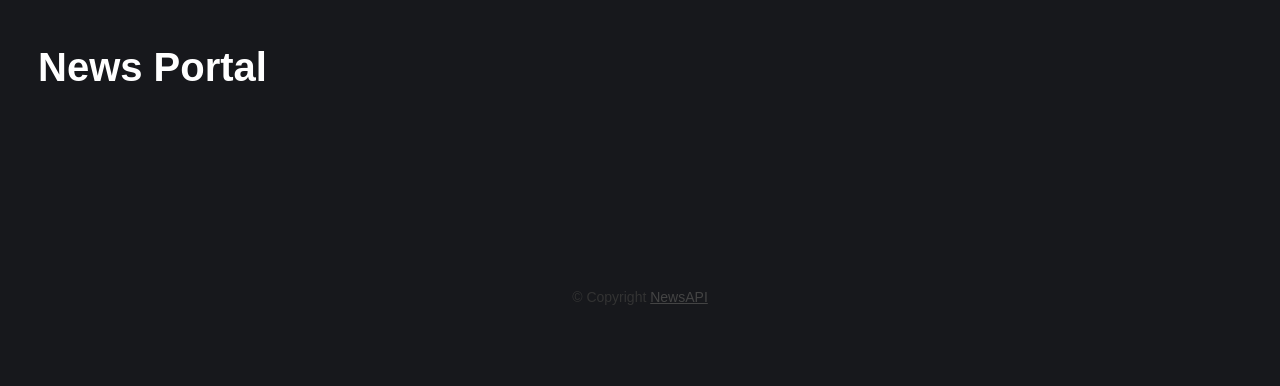
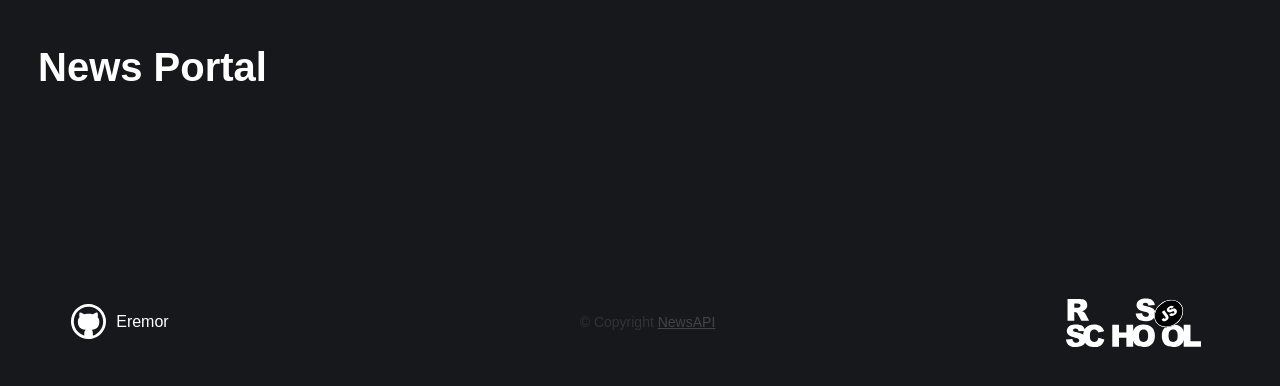
Before and after one commit to Eremor/RSS-JSFE2022, a website built with webpack: page migration-newip-to-ts/src/index.html in a window 1280 px wide. Built offline with nearby package versions, Linux system fonts and the light colour scheme; no server answers.

Commit message:
feat: add rss logo and link on my github page

```diff
--- a/migration-newip-to-ts/src/components/app/app.ts
+++ b/migration-newip-to-ts/src/components/app/app.ts
@@ -8,7 +8,9 @@ class App {
 
   public start(): void {
     const sources = <HTMLLIElement>document.querySelector('.sources');
-    sources.addEventListener('click', (e) => this.controller.getNews(e, (data) => this.view.drawNews(data as IView)));
+    sources.addEventListener('click', (e: MouseEvent) =>
+      this.controller.getNews(e, (data) => this.view.drawNews(data as IView))
+    );
     this.controller.getSources((data) => this.view.drawSources(data as IView));
   }
 }
--- a/migration-newip-to-ts/src/components/controller/loader.ts
+++ b/migration-newip-to-ts/src/components/controller/loader.ts
@@ -29,10 +29,10 @@ class Loader {
   }
 
   private makeUrl(options: LoaderSource | object, endpoint: string): string {
-    const urlOptions = { ...this.options, ...options };
+    const urlOptions: UrlLoadOptions = { ...this.options, ...options };
     let url = `${this.baseLink}${endpoint}?`;
 
-    Object.keys(urlOptions).forEach((key) => {
+    Object.keys(urlOptions).forEach((key: string) => {
       url += `${key}=${urlOptions[key as keyof typeof urlOptions]}&`;
     });
 
--- a/migration-newip-to-ts/src/components/view/news/news.ts
+++ b/migration-newip-to-ts/src/components/view/news/news.ts
@@ -5,7 +5,7 @@ class News {
   public draw(data: INews[]): void {
     const news: INews[] = data.length >= 10 ? data.filter((_item: INews, idx: number) => idx < 10) : data;
 
-    const fragment = document.createDocumentFragment();
+    const fragment: DocumentFragment = document.createDocumentFragment();
     const newsItemTemp = <HTMLTemplateElement>document.querySelector('#newsItemTemp');
 
     news.forEach((item: INews, idx: number): void => {
--- a/migration-newip-to-ts/src/components/view/sources/sources.ts
+++ b/migration-newip-to-ts/src/components/view/sources/sources.ts
@@ -3,7 +3,7 @@ import './sources.css';
 
 class Sources {
   public draw(data: ISource[]): void {
-    const fragment = document.createDocumentFragment();
+    const fragment: DocumentFragment = document.createDocumentFragment();
     const sourceItemTemp = <HTMLTemplateElement>document.querySelector('#sourceItemTemp');
 
     data.forEach((item: ISource) => {
--- a/migration-newip-to-ts/src/global.css
+++ b/migration-newip-to-ts/src/global.css
@@ -14,22 +14,68 @@ header h1 {
 }
 
 footer {
+  width: 100%;
   height: 100px;
   display: flex;
   align-items: center;
   justify-content: center;
 }
+
+.footer__container {
+  padding-top: 50px;
+  width: 90%;
+  display: flex;
+  align-items: center;
+  justify-content: space-between;
+}
+
+.github {
+  display: block;
+  width: 120px;
+  height: 45px;
+  padding-left: 45px;
+  background-image: url('../public/github.svg');
+  background-size: 35px;
+  background-repeat: no-repeat;
+  background-position: left center;
+  line-height: 45px;
+  color: #000000;
+  font-size: 16px;
+  text-decoration: none;
+  filter: invert(100%);
+}
+
+footer .github:hover {
+  filter: invert(69%) sepia(21%) saturate(6073%) hue-rotate(169deg) brightness(105%) contrast(101%);
+}
+
 footer .copyright {
   font-size: 14px;
   color: #333;
   text-align: center;
 }
+
 footer .copyright a {
   color: #444;
 }
+
 footer .copyright a:hover {
   color: #555;
 }
+
 footer .copyright:before {
   content: '©';
 }
+
+.footer__logo {
+  display: block;
+  width: 150px;
+  height: 50px;
+  background: url(../public/rs_school_js.svg) center no-repeat;
+  filter: invert(100%);
+  transition: 0.2s;
+}
+
+.footer__logo:hover {
+  transform: scale(1.1);
+}
--- a/migration-newip-to-ts/src/index.html
+++ b/migration-newip-to-ts/src/index.html
@@ -15,9 +15,13 @@
       <div class="news"></div>
     </main>
     <footer>
+      <div class="footer__container">
+        <a class="github" href="https://github.com/Eremor" target="_blank">Eremor</a>
         <p class="copyright">
           Copyright <a href="https://newsapi.org">NewsAPI</a>
         </p>
+        <a class="footer__logo" href="https://rs.school/js/" target="_blank"></a>
+      </div>
     </footer>
 
     <template id="sourceItemTemp">
--- a/migration-newip-to-ts/webpack.config.js
+++ b/migration-newip-to-ts/webpack.config.js
@@ -1,6 +1,7 @@
 const path = require('path');
 const { merge } = require('webpack-merge');
 const HtmlWebpackPlugin = require('html-webpack-plugin');
+const CopyPlugin = require('copy-webpack-plugin');
 const { CleanWebpackPlugin } = require('clean-webpack-plugin');
 const ESLintPlugin = require('eslint-webpack-plugin');
 
@@ -17,6 +18,10 @@ const baseConfig = {
       {
         test: /\.css$/,
         use: ['style-loader', 'css-loader'],
+      },
+      {
+        test: /\.(?:ico|gif|png|jpg|jpeg|svg)$/i,
+        type: 'asset/resource',
       }
     ],
   },
@@ -32,6 +37,13 @@ const baseConfig = {
       template: path.resolve(__dirname, './src/index.html'),
       filename: 'index.html',
     }),
+    new CopyPlugin({
+      patterns: [
+        {
+          from: './public'
+        }
+      ]
+    }),
     new CleanWebpackPlugin(),
     new ESLintPlugin({ extensions: 'ts' })
   ],
```
Also changed, not shown: migration-newip-to-ts/public/github.svg (added), migration-newip-to-ts/public/rs_school_js.svg (added), 1 other file. Lines whose indentation alone changed are shown as unchanged.
